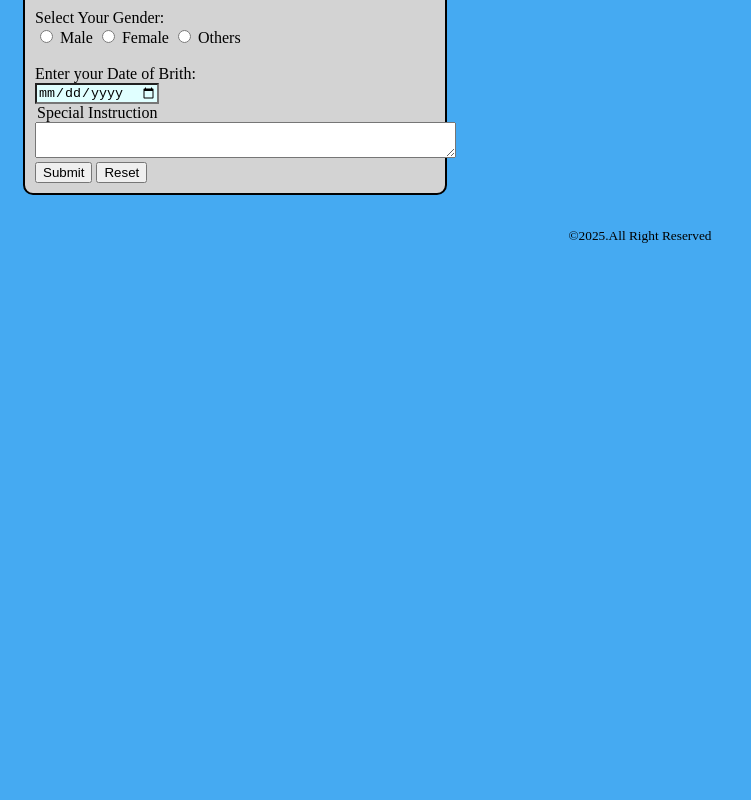
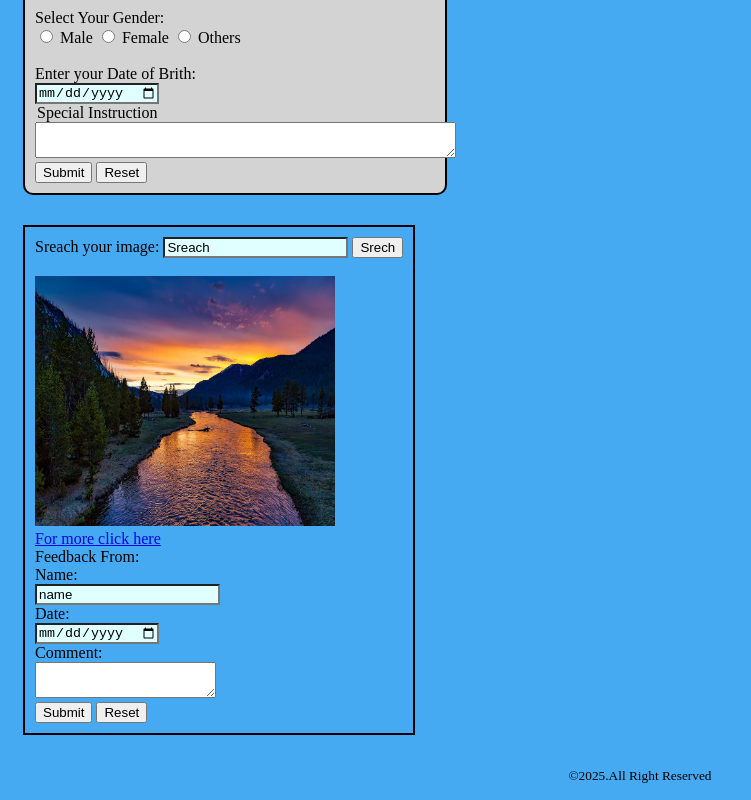
Before and after one commit to Samiul821/my-first-projecets, a plain HTML site: page index.html in a window 1280 px wide. Shown: the part 545-1345 px from the top of the page, without its empty margins (0-751 px from the left). Before the commit the page ends 805 px from the top, so only its background shows below. Drawn offline with Linux system fonts and the light colour scheme.

Commit message:
secound form add and style in css

```diff
--- a/index.html
+++ b/index.html
@@ -20,7 +20,7 @@
          <h3>Welcome My Website</h3>
          <section>
             <h2>Please fill up the form</h2>
-            <form>
+            <form class="form1">
                <label for="name">First Name:<br>
                   <input type="name" placeholder="first name">
                </label><br><br>
@@ -59,6 +59,27 @@
             </form>
          </section>
       </main>
+
+      <form class="form2">
+         <label for="sreach">Sreach your image:
+            <input type="text" placeholder="Sreach">
+         </label>
+         <button type="submit">Srech</button><br><br>
+         <img style="width: 300px; height: 250px;" src="Images/yellowstone-national-park-sunset-twilight-dusk-158489.jpeg" alt=""><br>
+         <a href="#click">For more click here</a>
+         <br>
+         <label for="name">Feedback From: <br>Name: <br>
+            <input type="name" placeholder="name">
+         </label><br>
+         <label for="date">Date: <br>
+            <input type="date" name="date" id="date" placeholder="dd/mm/yyyy/">
+         </label><br>
+         <label for="comment">Comment: <br>
+           <textarea name="comment" id="comment"></textarea>
+         </label><br>
+         <button type="submit">Submit</button>
+         <button type="reset">Reset</button>
+      </form>
      <footer>
       <p><small>&copy;2025.All Right Reserved</small></p>
      </footer>
--- a/styles/home.css
+++ b/styles/home.css
@@ -47,7 +47,7 @@ ul{
        margin-bottom: 15px;
 
  }
- form{
+ .form1{
     text-align: left;
     margin: 15px;
     border: 2px solid black;
@@ -67,3 +67,10 @@ ul{
  form> label{
     color: black;
  }
+ .form2{
+    text-align: left;
+    margin: 15px;
+    border: 2px solid black;
+    padding: 10px;
+    display: inline-block;
+ }
```
